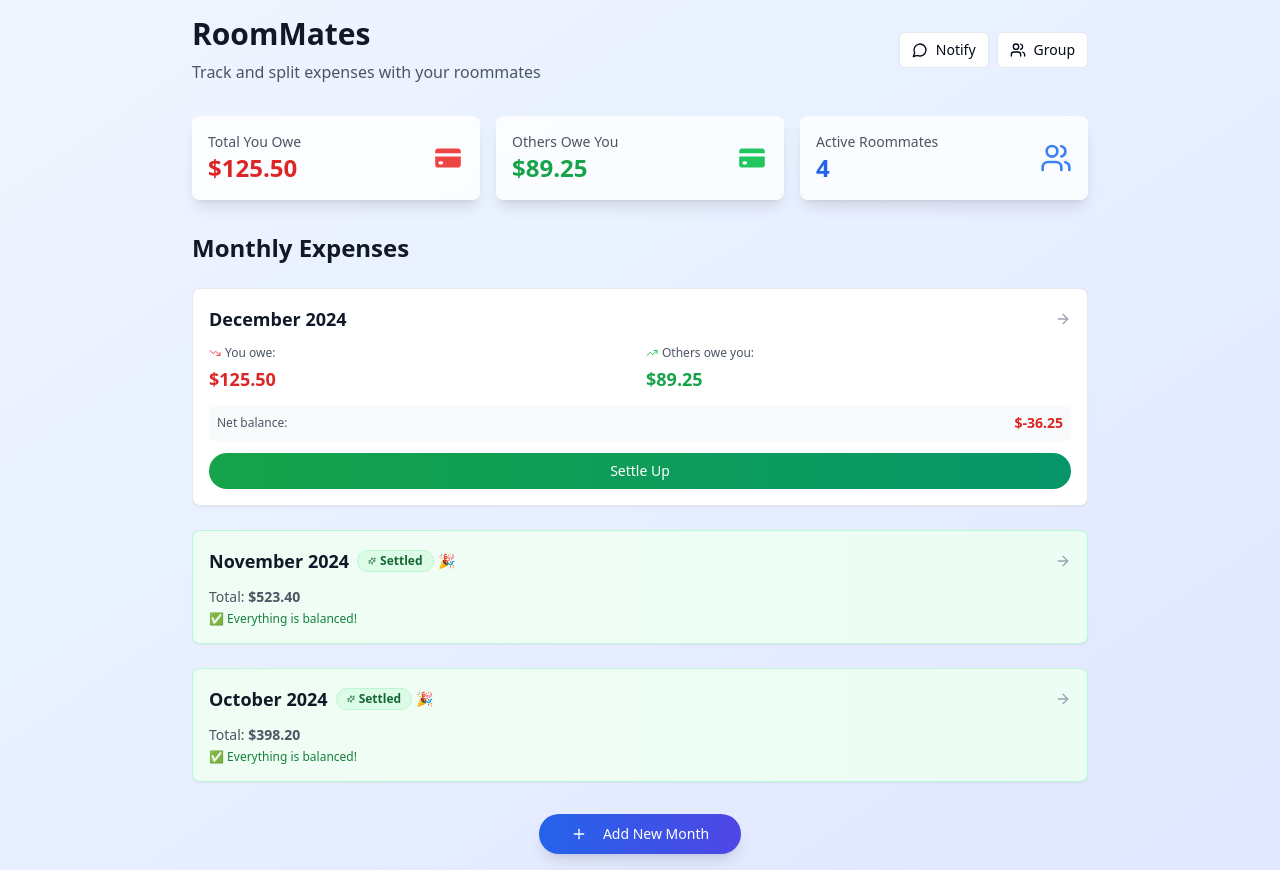
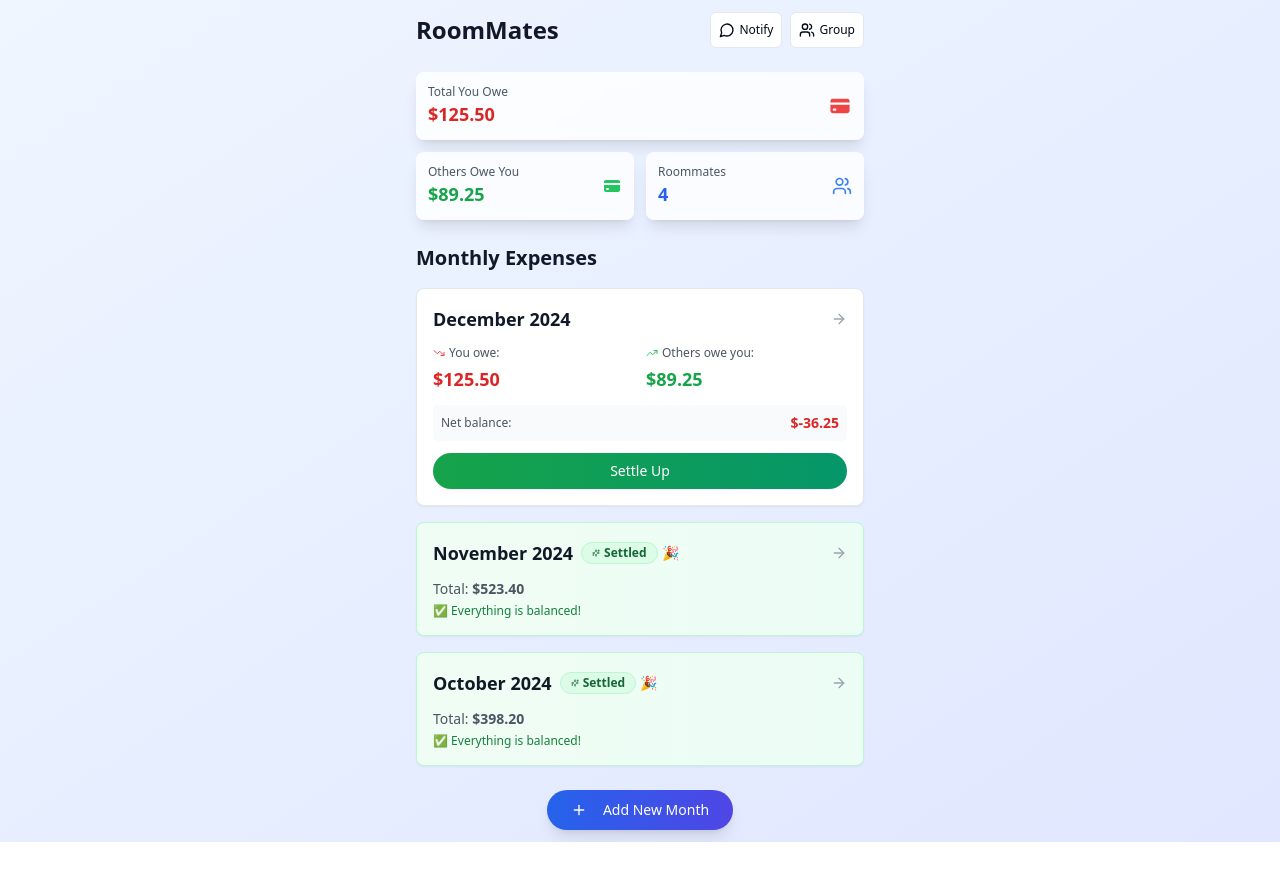
Before and after one commit to IITianUG/roomie-bill, a React (Vite) app: page / in a window 1280 px wide. After the commit the page ends 842 px from the top, so only its background shows below. Built offline with nearby package versions, Linux system fonts and the light colour scheme.

Commit message:
Fix: Improve home page layout
- Remove unnecessary text.
- Reposition buttons.
- Address UI overflow issues.

```diff
--- a/src/pages/Index.tsx
+++ b/src/pages/Index.tsx
@@ -7,6 +7,7 @@ import { Users, Plus, Settings, MessageCircle } from 'lucide-react';
 import { MonthCard } from '@/components/MonthCard';
 import { GroupManagement } from '@/components/GroupManagement';
 import { WhatsAppNotification } from '@/components/WhatsAppNotification';
+
 interface MonthData {
   id: string;
   month: string;
@@ -17,6 +18,7 @@ interface MonthData {
   totalExpenses: number;
   participantCount: number;
 }
+
 const Index = () => {
   const navigate = useNavigate();
   const [showGroupManagement, setShowGroupManagement] = useState(false);
@@ -59,39 +61,66 @@ const Index = () => {
     // Settlement logic would go here
   };
   const currentRoommates = ['You', 'Alex', 'Sam', 'Jordan'];
-  return <div className="min-h-screen bg-gradient-to-br from-blue-50 to-indigo-100 p-4">
-      <div className="max-w-4xl mx-auto">
+  return (
+    <div className="min-h-screen bg-gradient-to-br from-blue-50 to-indigo-100 p-3">
+      <div className="max-w-md mx-auto">
         {/* Header */}
-        <div className="flex items-center justify-between mb-8">
-          <div>
-            <h1 className="text-3xl font-bold text-gray-900 mb-2">RoomMates</h1>
-            <p className="text-gray-600">Track and split expenses with your roommates</p>
-          </div>
+        <div className="flex items-center justify-between mb-6">
+          <h1 className="text-2xl font-bold text-gray-900">RoomMates</h1>
           <div className="flex gap-2">
-            <Button variant="outline" size="sm" onClick={() => setShowNotification(true)} className="flex items-center gap-2">
-              <MessageCircle className="w-4 h-4" />
+            <Button
+              variant="outline"
+              size="sm"
+              onClick={() => setShowNotification(true)}
+              className="flex items-center gap-1 text-xs px-2 py-1"
+            >
+              <MessageCircle className="w-3 h-3" />
               Notify
             </Button>
-            <Button variant="outline" size="sm" onClick={() => setShowGroupManagement(true)} className="flex items-center gap-2">
-              <Users className="w-4 h-4" />
+            <Button
+              variant="outline"
+              size="sm"
+              onClick={() => setShowGroupManagement(true)}
+              className="flex items-center gap-1 text-xs px-2 py-1"
+            >
+              <Users className="w-3 h-3" />
               Group
             </Button>
           </div>
         </div>
 
         {/* Quick Stats */}
-        <div className="grid grid-cols-1 md:grid-cols-3 gap-4 mb-8">
+        <div className="grid grid-cols-1 gap-3 mb-6">
           <Card className="bg-white/80 backdrop-blur-sm border-0 shadow-lg">
-            <CardContent className="p-4">
+            <CardContent className="p-3">
               <div className="flex items-center justify-between">
                 <div>
-                  <p className="text-sm text-gray-600">Total You Owe</p>
-                  <p className="text-2xl font-bold text-red-600">
+                  <p className="text-xs text-gray-600">Total You Owe</p>
+                  <p className="text-lg font-bold text-red-600">
                     ${monthsData.reduce((sum, month) => sum + month.youOwe, 0).toFixed(2)}
                   </p>
                 </div>
                 <div className="text-red-500">
-                  <svg className="w-8 h-8" fill="currentColor" viewBox="0 0 20 20">
+                  <svg className="w-6 h-6" fill="currentColor" viewBox="0 0 20 20">
+                    <path d="M4 4a2 2 0 00-2 2v1h16V6a2 2 0 00-2-2H4zM18 9H2v5a2 2 0 002 2h12a2 2 0 002-2V9zM4 13a1 1 0 011-1h1a1 1 0 110 2H5a1 1 0 01-1-1zm5-1a1 1 0 100 2h1a1 1 0 100-2H9z" />
+                  </svg>
+                </div>
+              </div>
+            </CardContent>
+          </Card>
+
+          <div className="grid grid-cols-2 gap-3">
+            <Card className="bg-white/80 backdrop-blur-sm border-0 shadow-lg">
+              <CardContent className="p-3">
+                <div className="flex items-center justify-between">
+                  <div>
+                    <p className="text-xs text-gray-600">Others Owe You</p>
+                    <p className="text-lg font-bold text-green-600">
+                      ${monthsData.reduce((sum, month) => sum + month.othersOweYou, 0).toFixed(2)}
+                    </p>
+                  </div>
+                  <div className="text-green-500">
+                    <svg className="w-5 h-5" fill="currentColor" viewBox="0 0 20 20">
                       <path d="M4 4a2 2 0 00-2 2v1h16V6a2 2 0 00-2-2H4zM18 9H2v5a2 2 0 002 2h12a2 2 0 002-2V9zM4 13a1 1 0 011-1h1a1 1 0 110 2H5a1 1 0 01-1-1zm5-1a1 1 0 100 2h1a1 1 0 100-2H9z" />
                     </svg>
                   </div>
@@ -100,58 +129,62 @@ const Index = () => {
             </Card>
 
             <Card className="bg-white/80 backdrop-blur-sm border-0 shadow-lg">
-            <CardContent className="p-4">
+              <CardContent className="p-3">
                 <div className="flex items-center justify-between">
                   <div>
-                  <p className="text-sm text-gray-600">Others Owe You</p>
-                  <p className="text-2xl font-bold text-green-600">
-                    ${monthsData.reduce((sum, month) => sum + month.othersOweYou, 0).toFixed(2)}
-                  </p>
-                </div>
-                <div className="text-green-500">
-                  <svg className="w-8 h-8" fill="currentColor" viewBox="0 0 20 20">
-                    <path d="M4 4a2 2 0 00-2 2v1h16V6a2 2 0 00-2-2H4zM18 9H2v5a2 2 0 002 2h12a2 2 0 002-2V9zM4 13a1 1 0 011-1h1a1 1 0 110 2H5a1 1 0 01-1-1zm5-1a1 1 0 100 2h1a1 1 0 100-2H9z" />
-                  </svg>
-                </div>
-              </div>
-            </CardContent>
-          </Card>
-
-          <Card className="bg-white/80 backdrop-blur-sm border-0 shadow-lg">
-            <CardContent className="p-4">
-              <div className="flex items-center justify-between">
-                <div>
-                  <p className="text-sm text-gray-600">Active Roommates</p>
-                  <p className="text-2xl font-bold text-blue-600">{currentRoommates.length}</p>
+                    <p className="text-xs text-gray-600">Roommates</p>
+                    <p className="text-lg font-bold text-blue-600">{currentRoommates.length}</p>
                   </div>
                   <div className="text-blue-500">
-                  <Users className="w-8 h-8" />
+                    <Users className="w-5 h-5" />
                   </div>
                 </div>
               </CardContent>
             </Card>
           </div>
+        </div>
 
         {/* Monthly Cards */}
-        <div className="space-y-6">
-          <h2 className="text-2xl font-semibold text-gray-900">Monthly Expenses</h2>
-          {monthsData.map(month => <MonthCard key={month.id} monthData={month} onMonthClick={handleMonthClick} onSettleUp={handleSettleUp} />)}
+        <div className="space-y-4">
+          <h2 className="text-xl font-semibold text-gray-900">Monthly Expenses</h2>
+          {monthsData.map(month => (
+            <MonthCard
+              key={month.id}
+              monthData={month}
+              onMonthClick={handleMonthClick}
+              onSettleUp={handleSettleUp}
+            />
+          ))}
         </div>
 
         {/* Add New Month Button */}
-        <div className="mt-8 text-center">
-          <Button onClick={() => navigate('/month/new')} className="bg-gradient-to-r from-blue-600 to-indigo-600 hover:from-blue-700 hover:to-indigo-700 text-white px-8 py-3 rounded-full shadow-lg hover:shadow-xl transition-all duration-200 transform hover:scale-105">
-            <Plus className="w-5 h-5 mr-2" />
+        <div className="mt-6 text-center">
+          <Button
+            onClick={() => navigate('/month/new')}
+            className="bg-gradient-to-r from-blue-600 to-indigo-600 hover:from-blue-700 hover:to-indigo-700 text-white px-6 py-2 rounded-full shadow-lg hover:shadow-xl transition-all duration-200"
+          >
+            <Plus className="w-4 h-4 mr-2" />
             Add New Month
           </Button>
         </div>
       </div>
 
       {/* Group Management Modal */}
-      {showGroupManagement && <GroupManagement currentMembers={currentRoommates} onClose={() => setShowGroupManagement(false)} />}
+      {showGroupManagement && (
+        <GroupManagement
+          currentMembers={currentRoommates}
+          onClose={() => setShowGroupManagement(false)}
+        />
+      )}
 
       {/* WhatsApp Notification Modal */}
-      {showNotification && <WhatsAppNotification onClose={() => setShowNotification(false)} />}
-    </div>;
+      {showNotification && (
+        <WhatsAppNotification
+          onClose={() => setShowNotification(false)}
+        />
+      )}
+    </div>
+  );
 };
+
 export default Index;
```
Lines whose indentation alone changed are shown as unchanged.
